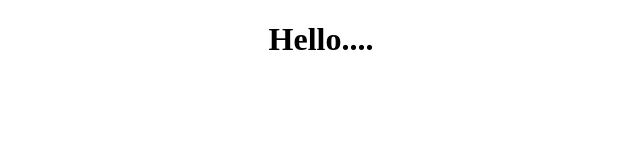
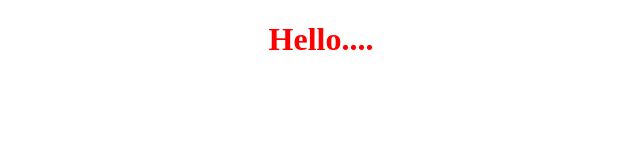
Before and after one commit to SUPRIYODEY886/SUPRIYODEY886.github.io, a plain HTML site: page index.html in a window 1280 px wide. Shown: the whole page, without its empty margins (319-959 px from the left). Drawn offline with Linux system fonts and the light colour scheme.

Commit message:
Added some css

```diff
--- a/index.html
+++ b/index.html
@@ -4,7 +4,7 @@
 	<title>My Web</title>
 </head>
 <body><center>
-	<h1> Hello.... </h1>
+	<h1 style="color: red"> Hello.... </h1>
 </center>
 
 </body>
```
